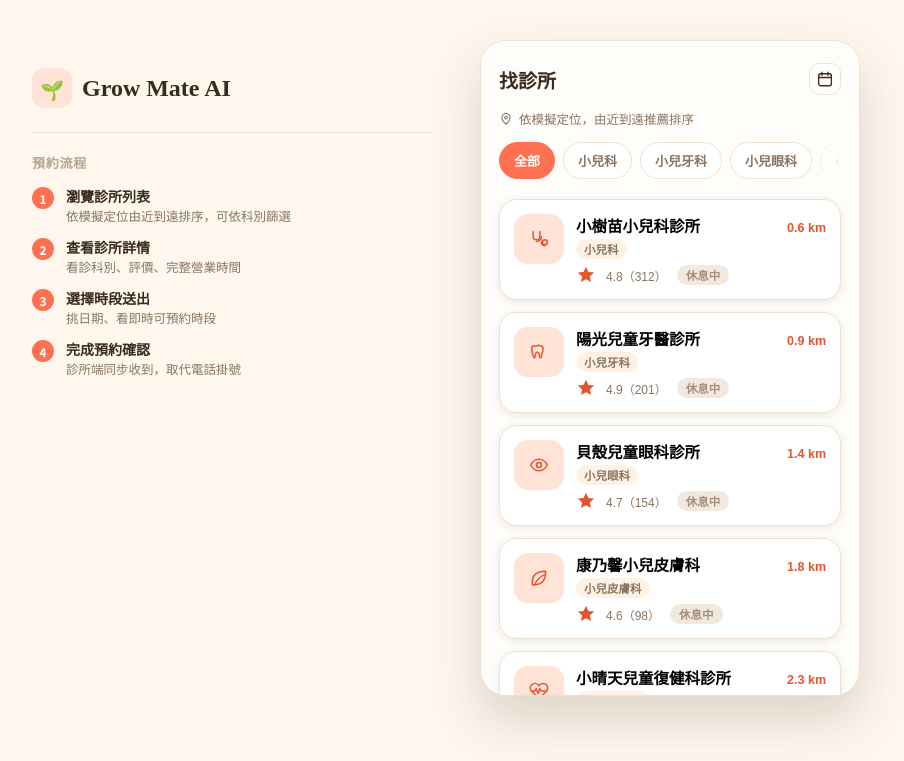
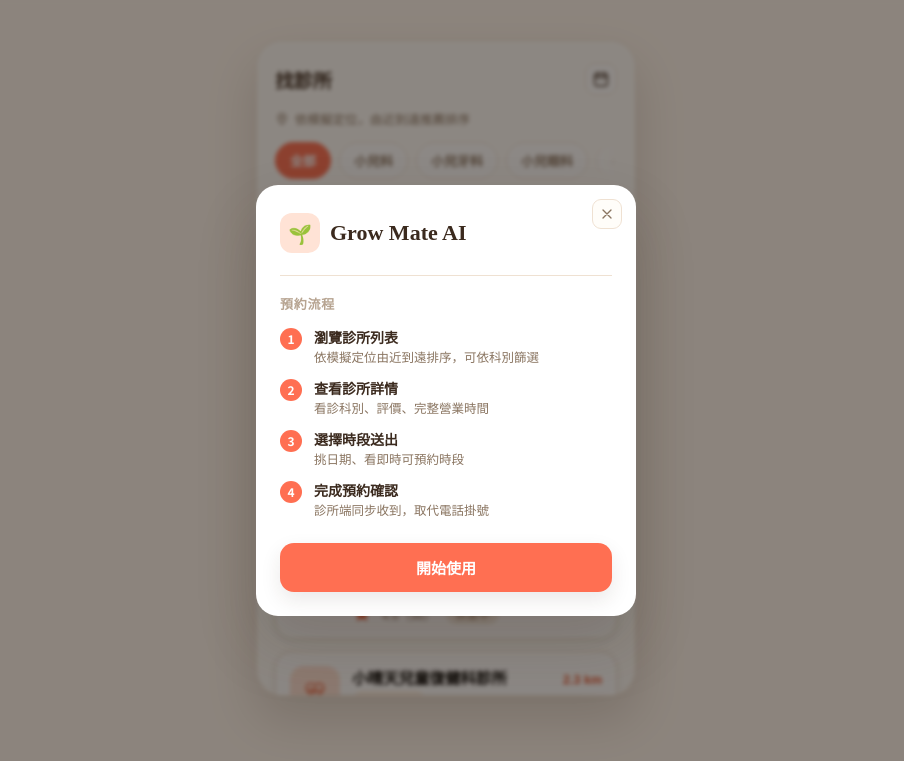
Before and after one commit to IvyChouCandy/Reservation_Demo, a plain HTML site: page index.html in a window 1280 px wide. Shown: the whole page, without its empty margins (194-1098 px from the left). Drawn offline with Linux system fonts and the light colour scheme; a web font is replaced by a local one.

Commit message:
Add files via upload

```diff
--- a/index.html
+++ b/index.html
@@ -43,23 +43,51 @@
     margin:0 auto;
     padding-inline:20px;
     display:flex;
-    gap:48px;
-    align-items:flex-start;
     justify-content:center;
-    flex-wrap:wrap;
   }
 
-  /* ---------- intro panel ---------- */
-  .intro{
-    flex:1 1 320px;
-    max-width:400px;
-    padding-top:28px;
+  /* ---------- intro modal ---------- */
+  .intro-backdrop{
+    position:fixed;
+    inset:0;
+    z-index:100;
+    background:rgba(27,19,13,0.5);
+    display:flex;
+    align-items:center;
+    justify-content:center;
+    padding:24px;
+    -webkit-backdrop-filter:blur(2px);
+    backdrop-filter:blur(2px);
   }
+  .intro-backdrop[hidden]{ display:none; }
+  .intro-modal{
+    position:relative;
+    width:100%;
+    max-width:380px;
+    max-height:88vh;
+    overflow-y:auto;
+    background:var(--surface);
+    border-radius:22px;
+    padding:28px 24px 24px;
+    box-shadow:0 30px 60px var(--shadow-strong);
+  }
+  .intro-close{
+    position:absolute;
+    top:14px; right:14px;
+    width:30px; height:30px;
+    border-radius:9px;
+    border:1px solid var(--border);
+    background:var(--bg-phone);
+    color:var(--text-muted);
+    display:flex; align-items:center; justify-content:center;
+    cursor:pointer;
+  }
+  .intro-close:hover{ background:var(--accent-soft); color:var(--accent-strong); border-color:var(--accent-soft); }
   .brand{
     display:flex;
     align-items:center;
     gap:10px;
-    margin-bottom:24px;
+    margin-bottom:22px;
   }
   .brand .mark{
     flex:none;
@@ -71,15 +99,16 @@
   }
   .brand .name{
     font-family:'LXGW WenKai TC',serif;
-    font-size:24px;
+    font-size:22px;
     font-weight:700;
     color:var(--text);
   }
-  .intro .flow{
+  .intro-modal .flow{
     border-top:1px solid var(--border);
-    padding-top:20px;
+    padding-top:18px;
+    margin-bottom:24px;
   }
-  .intro .flow h2{
+  .intro-modal .flow h2{
     font-size:13px;
     letter-spacing:.06em;
     color:var(--text-faint);
@@ -563,8 +592,7 @@
   /* ---------- mobile: the "phone" becomes the whole screen ---------- */
   @media (max-width:760px){
     body{ padding-block:0; }
-    .stage{ padding-inline:0; gap:0; min-height:100dvh; }
-    .intro{ display:none; }
+    .stage{ padding-inline:0; min-height:100dvh; }
     .phone-wrap{ width:100%; }
     .phone{
       width:100%;
@@ -594,8 +622,11 @@
   <symbol id="i-cal" viewBox="0 0 24 24" fill="none" stroke="currentColor" stroke-width="1.8" stroke-linecap="round" stroke-linejoin="round"><rect x="3.5" y="5" width="17" height="16" rx="3"/><path d="M8 3v4M16 3v4M3.5 10h17"/></symbol>
 </svg>
 
-<div class="stage">
-  <div class="intro">
+<div class="intro-backdrop" id="introBackdrop">
+  <div class="intro-modal" role="dialog" aria-modal="true" aria-label="Grow Mate AI 預約流程說明">
+    <button class="intro-close" id="introClose" aria-label="關閉說明">
+      <svg width="16" height="16" viewBox="0 0 24 24" fill="none" stroke="currentColor" stroke-width="2" stroke-linecap="round"><path d="M6 6l12 12M18 6L6 18"/></svg>
+    </button>
     <div class="brand"><span class="mark">🌱</span><span class="name">Grow Mate AI</span></div>
     <div class="flow">
       <h2>預約流程</h2>
@@ -606,8 +637,11 @@
         <li><span class="n">4</span><div><b>完成預約確認</b><small>診所端同步收到，取代電話掛號</small></div></li>
       </ol>
     </div>
+    <button class="cta" id="introStart">開始使用</button>
   </div>
+</div>
 
+<div class="stage">
   <div class="phone-wrap">
     <div class="phone">
       <div class="screens" id="track">
@@ -1149,6 +1183,18 @@
     goTo(4);
   });
 
+  // ---- intro modal ----
+  var introBackdrop = document.getElementById("introBackdrop");
+  function closeIntro(){ introBackdrop.hidden = true; }
+  document.getElementById("introClose").addEventListener("click", closeIntro);
+  document.getElementById("introStart").addEventListener("click", closeIntro);
+  introBackdrop.addEventListener("click", function(e){
+    if(e.target === introBackdrop) closeIntro();
+  });
+  document.addEventListener("keydown", function(e){
+    if(e.key === "Escape" && !introBackdrop.hidden) closeIntro();
+  });
+
   // init
   renderChips();
   renderList();
```
